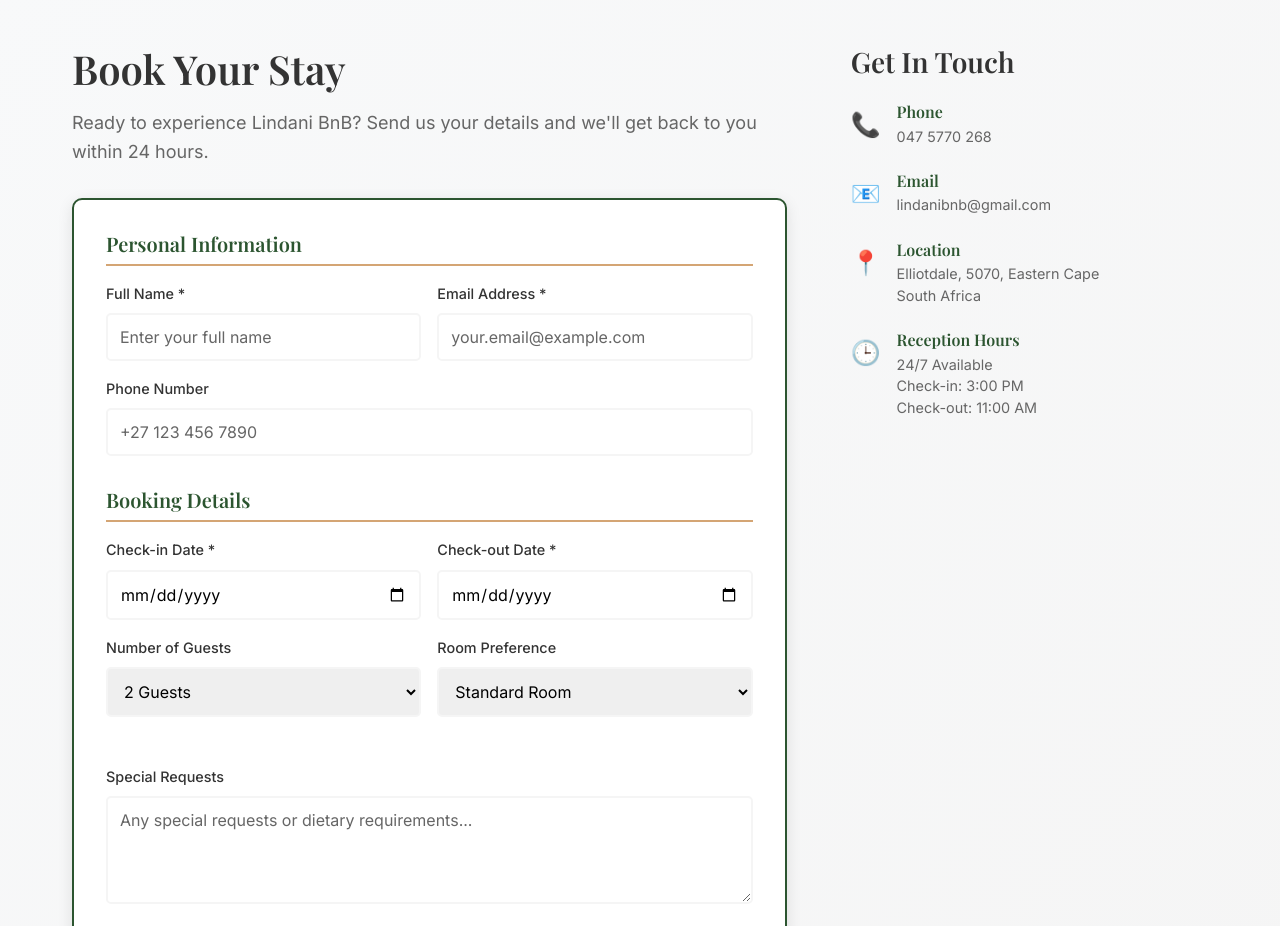
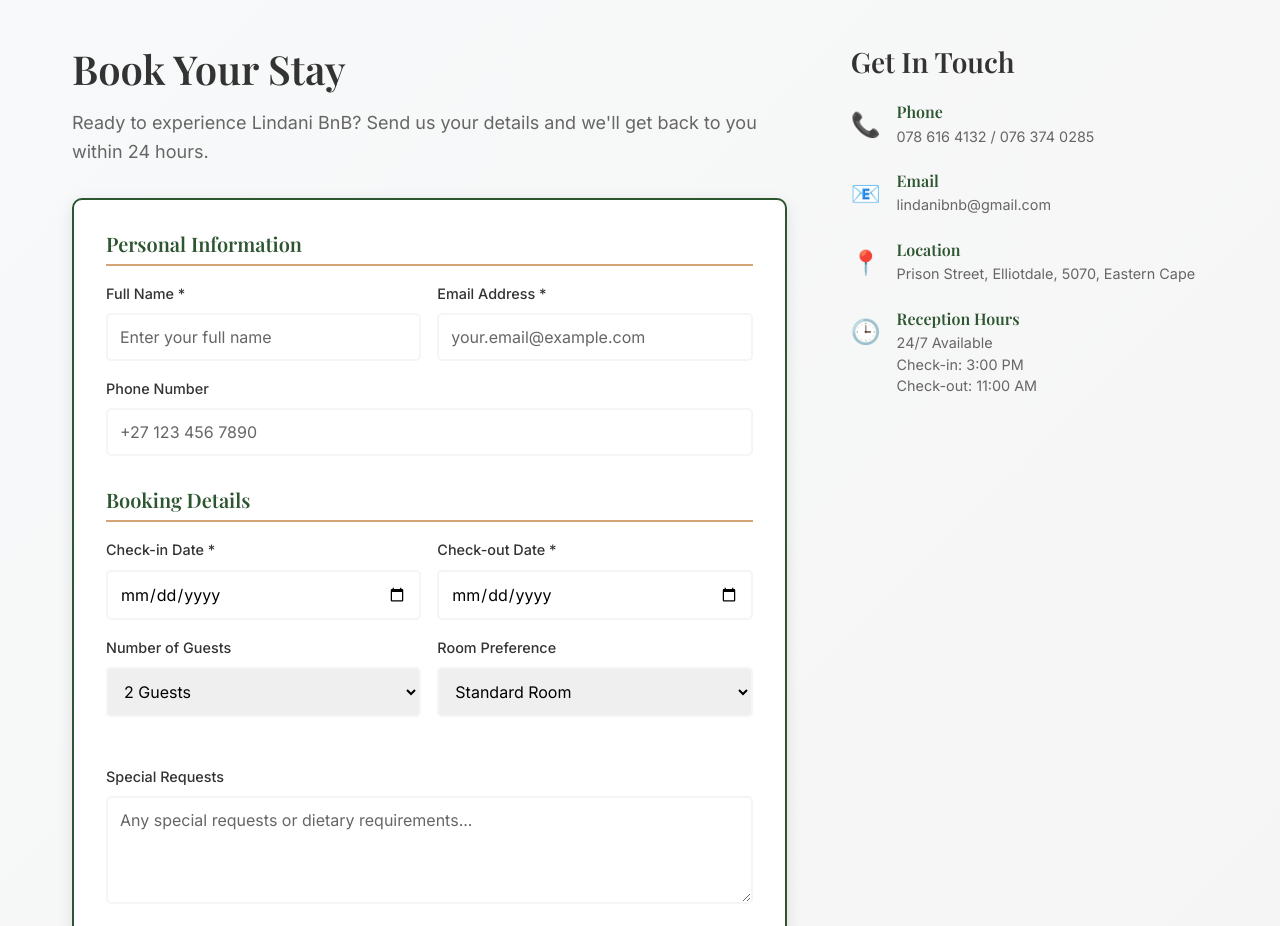
Before and after one commit to Lebo-Madikane/lindani-bnb, a Next.js app: page / in a window 1280 px wide. Shown: the part 5360-6286 px from the top of the page. Built offline with nearby package versions, Linux system fonts and the light colour scheme; a web font is replaced by a local one.

Commit message:
final updates as per client

```diff
--- a/src/components/ContactForm/ContactForm.js
+++ b/src/components/ContactForm/ContactForm.js
@@ -303,7 +303,7 @@ export default function ContactForm() {
                                 <div className={styles.contactIcon}>📞</div>
                                 <div>
                                     <h4>Phone</h4>
-                                    <p>047 5770 268</p>
+                                    <p>078 616 4132 / 076 374 0285</p>
                                 </div>
                             </div>
                             <div className={styles.contactItem}>
@@ -317,7 +317,7 @@ export default function ContactForm() {
                                 <div className={styles.contactIcon}>📍</div>
                                 <div>
                                     <h4>Location</h4>
-                                    <p>Elliotdale, 5070, Eastern Cape<br /> South Africa</p>
+                                    <p>Prison Street, Elliotdale, 5070, Eastern Cape</p>
                                 </div>
                             </div>
                             <div className={styles.contactItem}>
```
